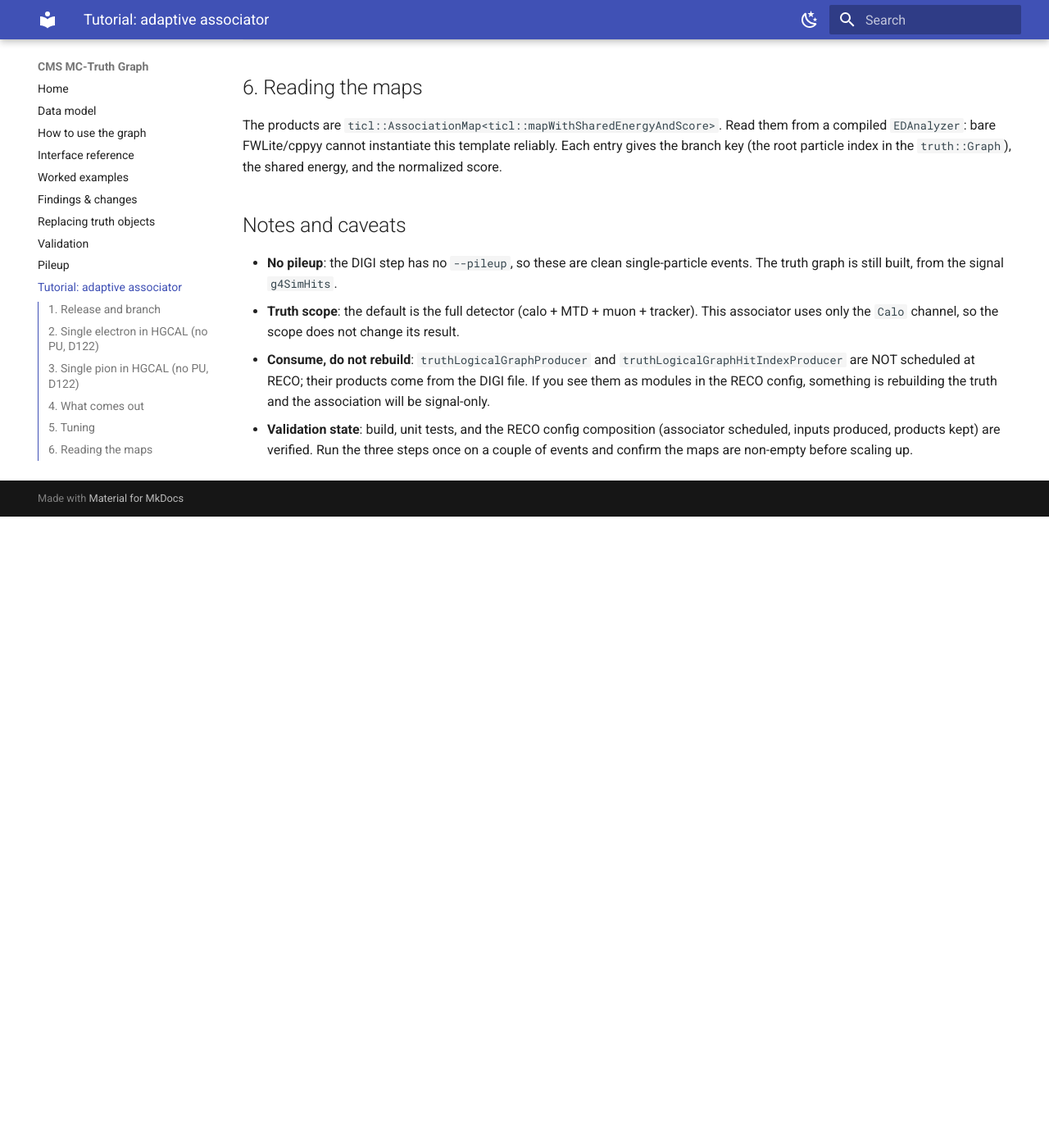
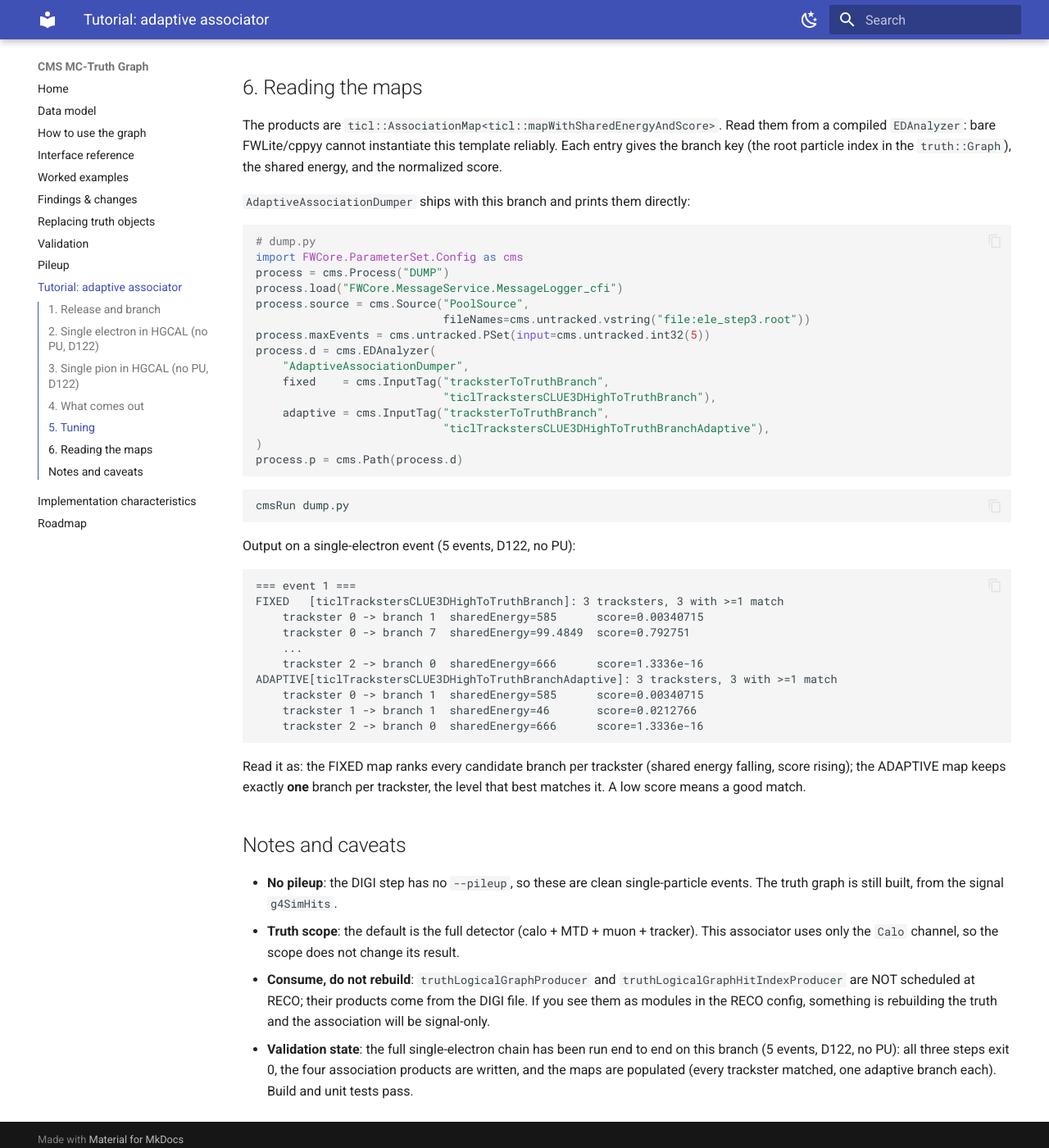
Before and after one commit to felicepantaleo/cms-truth-docs, an MkDocs documentation site: the page built from docs/adaptive-associator.md, in a window 1280 px wide and 1400 px high, scrolled down 3280 px. Shown: the whole window at 82% size. Built offline with MkDocs 1.6.1 and Material for MkDocs 9.7.7, drawn with Linux system fonts in a browser that asks for light colours; before the commit the page ends 3910 px from its top, so only the background shows below that.

Commit message:
docs: show validated adaptive-associator output and the dumper

````diff
--- a/docs/adaptive-associator.md
+++ b/docs/adaptive-associator.md
@@ -160,6 +160,49 @@
 reliably. Each entry gives the branch key (the root particle index in the
 `truth::Graph`), the shared energy, and the normalized score.
 
+`AdaptiveAssociationDumper` ships with this branch and prints them directly:
+
+```python
+# dump.py
+import FWCore.ParameterSet.Config as cms
+process = cms.Process("DUMP")
+process.load("FWCore.MessageService.MessageLogger_cfi")
+process.source = cms.Source("PoolSource",
+                            fileNames=cms.untracked.vstring("file:ele_step3.root"))
+process.maxEvents = cms.untracked.PSet(input=cms.untracked.int32(5))
+process.d = cms.EDAnalyzer(
+    "AdaptiveAssociationDumper",
+    fixed    = cms.InputTag("tracksterToTruthBranch",
+                            "ticlTrackstersCLUE3DHighToTruthBranch"),
+    adaptive = cms.InputTag("tracksterToTruthBranch",
+                            "ticlTrackstersCLUE3DHighToTruthBranchAdaptive"),
+)
+process.p = cms.Path(process.d)
+```
+
+```bash
+cmsRun dump.py
+```
+
+Output on a single-electron event (5 events, D122, no PU):
+
+```
+=== event 1 ===
+FIXED   [ticlTrackstersCLUE3DHighToTruthBranch]: 3 tracksters, 3 with >=1 match
+    trackster 0 -> branch 1  sharedEnergy=585      score=0.00340715
+    trackster 0 -> branch 7  sharedEnergy=99.4849  score=0.792751
+    ...
+    trackster 2 -> branch 0  sharedEnergy=666      score=1.3336e-16
+ADAPTIVE[ticlTrackstersCLUE3DHighToTruthBranchAdaptive]: 3 tracksters, 3 with >=1 match
+    trackster 0 -> branch 1  sharedEnergy=585      score=0.00340715
+    trackster 1 -> branch 1  sharedEnergy=46       score=0.0212766
+    trackster 2 -> branch 0  sharedEnergy=666      score=1.3336e-16
+```
+
+Read it as: the FIXED map ranks every candidate branch per trackster (shared energy
+falling, score rising); the ADAPTIVE map keeps exactly **one** branch per trackster, the
+level that best matches it. A low score means a good match.
+
 ## Notes and caveats
 
 - **No pileup**: the DIGI step has no `--pileup`, so these are clean single-particle
@@ -170,6 +213,7 @@
   `truthLogicalGraphHitIndexProducer` are NOT scheduled at RECO; their products come
   from the DIGI file. If you see them as modules in the RECO config, something is
   rebuilding the truth and the association will be signal-only.
-- **Validation state**: build, unit tests, and the RECO config composition (associator
-  scheduled, inputs produced, products kept) are verified. Run the three steps once on
-  a couple of events and confirm the maps are non-empty before scaling up.
+- **Validation state**: the full single-electron chain has been run end to end on this
+  branch (5 events, D122, no PU): all three steps exit 0, the four association products
+  are written, and the maps are populated (every trackster matched, one adaptive branch
+  each). Build and unit tests pass.
````
